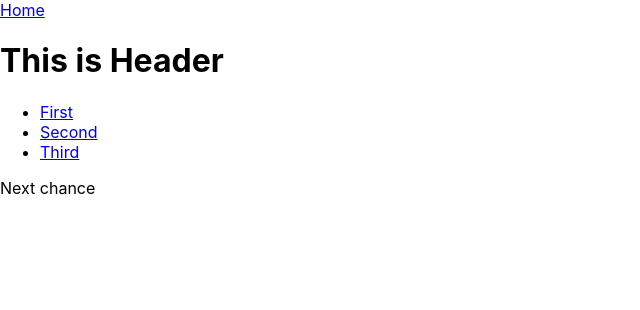
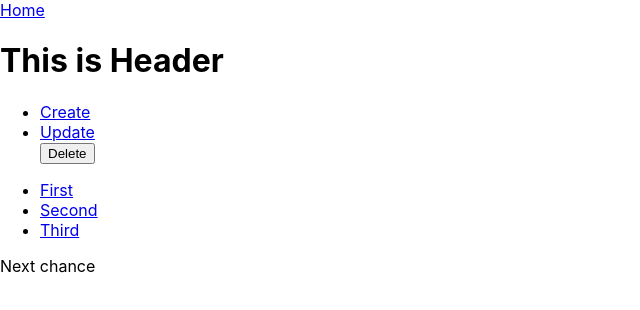
Before and after one commit to devstefancho/React-CRUD-simple, a React (Create React App) app: page / in a window 1280 px wide. Shown: the top 310 px of the page, without its empty margins (0-640 px from the left). Built offline with nearby package versions, Linux system fonts and the light colour scheme.

Commit message:
Control component is added

```diff
--- a/src/App.js
+++ b/src/App.js
@@ -4,6 +4,7 @@ import Header from './components/header';
 import Article from './components/article';
 import Home from './components/home'
 import Linklist from './components/Linklist'
+import Control from './components/control'
 
 
 class App extends Component {
@@ -51,6 +52,10 @@ class App extends Component {
           });
         }.bind(this)}></Home>
         <Header></Header>
+        <Control onChangeMode={function (mode) {
+          var _mode = mode;
+          this.setState({ mode: _mode })
+        }.bind(this)}></Control>
         <Linklist onChangePage={function (id) {
           // debugger;
           this.setState({
--- /dev/null
+++ b/src/components/control.js
@@ -0,0 +1,25 @@
+import React, { Component } from 'react'
+
+class Control extends Component {
+    render() {
+
+        return (
+            <ul>
+                <li><a href="/create" onClick={function (e) {
+                    e.preventDefault();
+                    this.props.onChangeMode('create');
+                }.bind(this)}>Create</a></li>
+                <li><a href="/update" onClick={function (e) {
+                    e.preventDefault();
+                    this.props.onChangeMode('update');
+                }.bind(this)}>Update</a></li>
+                <input type="submit" value="Delete" onClick={function (e) {
+                    e.preventDefault();
+                    this.props.onChangeMode('delete');
+                }.bind(this)}></input>
+            </ul>
+        )
+    }
+}
+
+export default Control;
```
